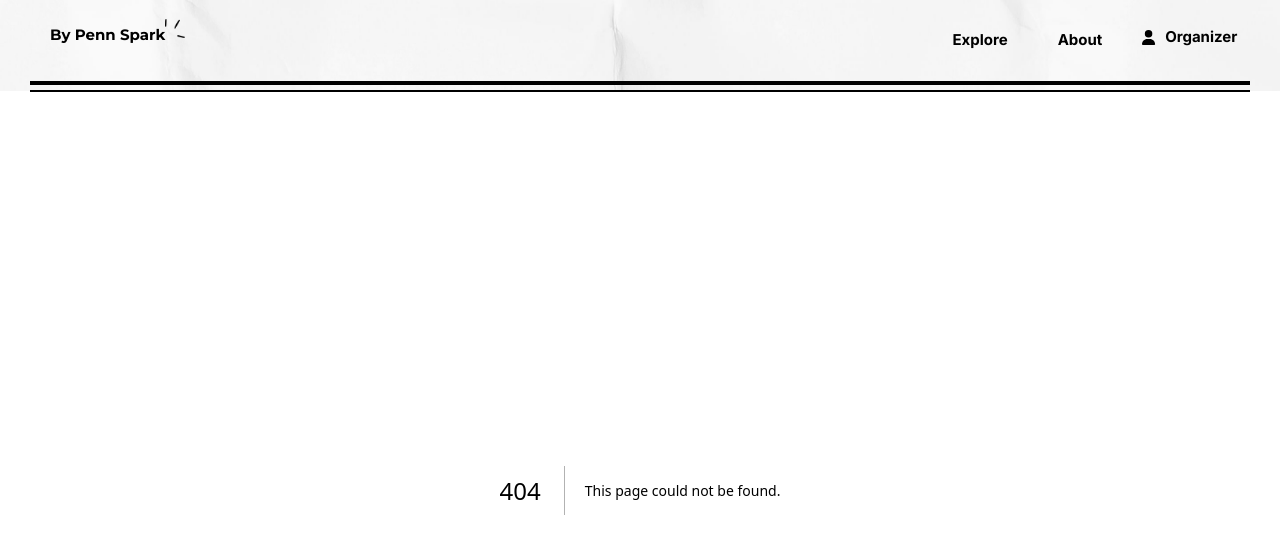
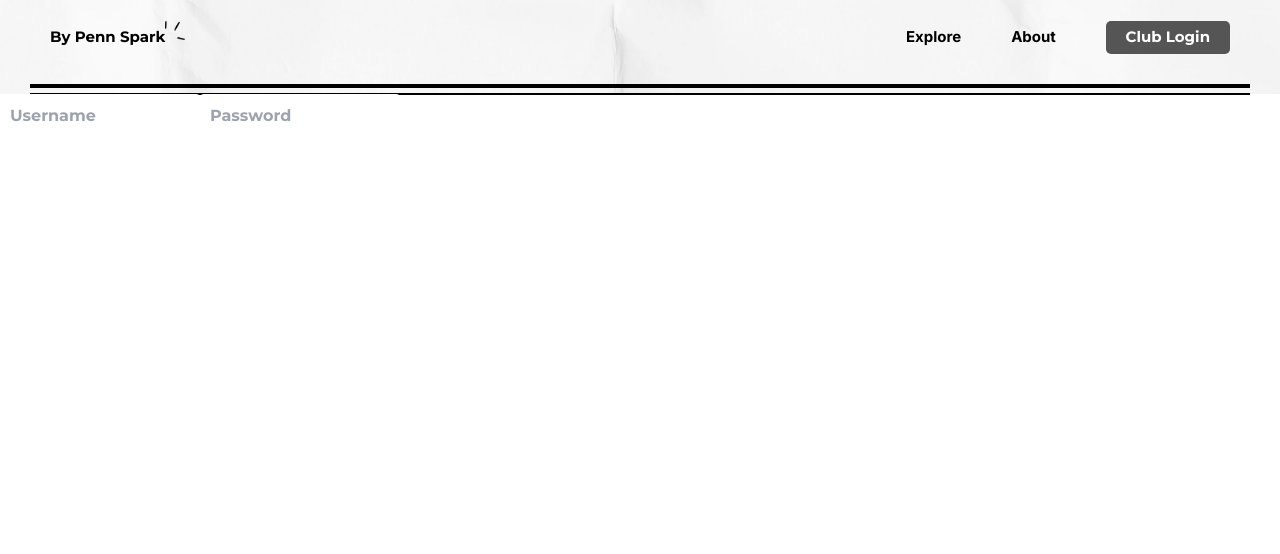
Before and after one commit to PennSpark/sp24-events-at-penn, a Next.js app: page /login in a window 1280 px wide. Before the commit this address had no page. Shown: the top 554 px of the page. Built offline with nearby package versions, Linux system fonts and the light colour scheme.

Commit message:
framework for login page

```diff
--- /dev/null
+++ b/app/(components)/auth/login.tsx
@@ -0,0 +1,42 @@
+'use client'
+import exp from "constants";
+import { CSSProperties, useState } from "react";
+const inputStyle: CSSProperties = {
+    border: '0px solid #ccc',
+    padding: '10px 30px 10px 10px',
+    borderRadius: '4px',
+    width: '100%',
+    maxWidth: '200px',
+    background: 'white',
+    color: '#555',
+    fontFamily: "'Montserrat', sans-serif",
+    fontWeight: 'bold',
+    outline: 'none',
+    flex: '1'
+};
+
+const Login: React.FC<{ onSubmit: () => void }> = ({ onSubmit }) => {
+    const [username, setUsername] = useState('');
+    const [password, setPassword] = useState('');
+
+    return (
+        <form>
+            <input
+                type="text"
+                placeholder="Username"
+                value={username}
+                onChange={e => setUsername(e.target.value)}
+                style={inputStyle}
+            />
+            <input
+                type="text"
+                placeholder="Password"
+                value={password}
+                onChange={e => setPassword(e.target.value)}
+                style={inputStyle}
+            />
+        </form>
+    );
+}
+
+export default Login;
--- a/app/(components)/navbar.tsx
+++ b/app/(components)/navbar.tsx
@@ -7,6 +7,7 @@ import { faUser } from '@fortawesome/free-solid-svg-icons';
 import Image from 'next/image';
 import Head from "next/head";
 import { usePathname } from 'next/navigation'
+import Link from 'next/link';
 
 interface Styles {
     [key: string]: React.CSSProperties;
@@ -118,11 +119,6 @@ const styles: Styles = {
 };
 
 const Navbar: React.FC<{ isAuthenticated: boolean  }> = ({ isAuthenticated }) => {
-    const handleLogin = () => {
-        // setIsAuthenticated(true);
-        console.log("handle login");
-    };
-
     const pathname = usePathname();
     const isActive = (path: string) => path === pathname;
 
@@ -162,7 +158,7 @@ const Navbar: React.FC<{ isAuthenticated: boolean  }> = ({ isAuthenticated }) =>
                             </div>
                         </a>
                     ) : (
-                        <button onClick={handleLogin} style={styles.button}>Club Login</button>
+                        <button style={styles.button}><Link href="/login">Club Login</Link></button>
                     )}
                 </div>
             </nav>
--- a/app/layout.tsx
+++ b/app/layout.tsx
@@ -17,7 +17,7 @@ export default function RootLayout({
 }: Readonly<{
   children: React.ReactNode;
 }>) {
-    const isAuthenticated = true; // TODO:
+    const isAuthenticated = false; // TODO:
 
     return (
     <html lang="en">
--- /dev/null
+++ b/app/login/page.tsx
@@ -0,0 +1,19 @@
+'use client'
+import Login from "../(components)/auth/login";
+
+
+
+export default function Page() {
+    const onSubmit = async () => {
+        /*
+        await fetch("/api/authentication/login", {
+            "email": "jdatt@sas.upenn.edu",
+            "password": "testpassw0rd"
+        })
+        */
+    }
+
+    return(
+        <Login onSubmit={onSubmit} />
+    )
+}
```
